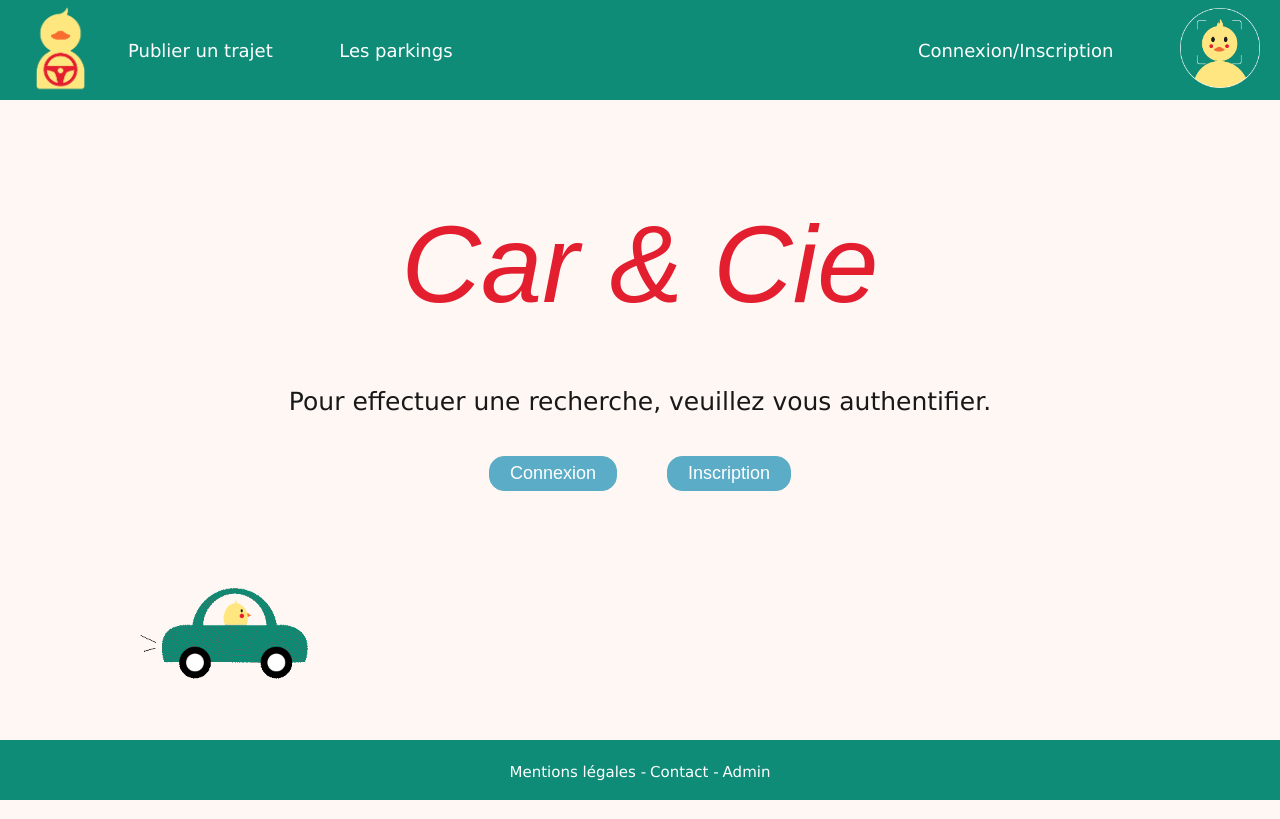
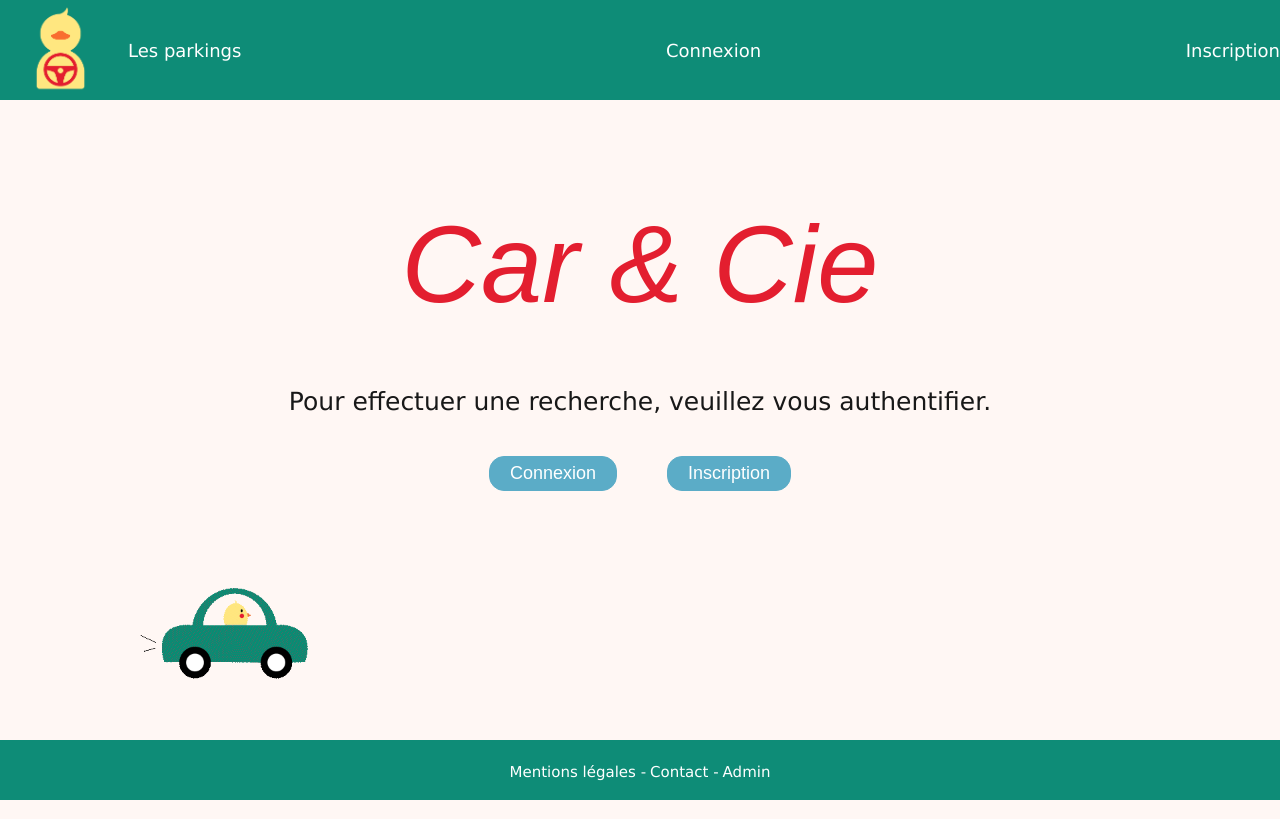
Before and after one commit to SomebirdFaust/sae202, a PHP site: page /index.php in a window 1280 px wide. Shown: the top 819 px of the page. Run offline with PHP 8.4, Linux system fonts and the light colour scheme; some web fonts are replaced.

Commit message:
abadacadabra, tha nav is cleana

```diff
--- a/header.php
+++ b/header.php
@@ -61,12 +61,26 @@ require 'admin/lib.inc.php';
   <nav id="nav_pc">
     <a href="index.php"><img id="logo_header_pc" src="img/logo.png" alt="logo"></a>
     <ul>
-      <li><a href="publierTrajet.php">Publier un trajet</a></li>
-      <li id="park_header"><a href="parkings.php">Les parkings</a></li>
-      <li></li><li></li><li></li><li></li><li></li><li></li>
-      <li id="conn_inscr_header"><a href="connexion.php">Connexion/</a><a href="inscription.php">Inscription</a></li>
-      <li><a href="profil.php"><img id="avatar_header_pc" src="img/avatar_blanc.png" alt="avatar"></a></li>
-    </ul>
+    <?php
+    if (isset($_SESSION['user_id'])) {
+        echo '<li><a href="profil.php">Mon profil</a></li>';
+    } else {
+        echo '<li style="display: none;"><a href="profil.php">Mon profil</a></li>';
+    }
+    ?>
+    <li><a href="parkings.php">Les parkings</a></li>
+    <?php
+    if (isset($_SESSION['user_id'])) {
+        echo '<li style="display: none;"><a href="connexion.php">Connexion</a></li>';
+        echo '<li style="display: none;"><a href="inscription.php">Inscription</a></li>';
+        echo '<li><a href="publierTrajet.php">Publier un trajet</a></li>';
+    } else {
+        echo '<li><a href="connexion.php">Connexion</a></li>';
+        echo '<li><a href="inscription.php">Inscription</a></li>';
+        echo '<li style="display: none;"><a href="inscription.php">Inscription</a></li>';
+    }
+    ?>
+  </ul>
   </nav>
 
     </div>
```
